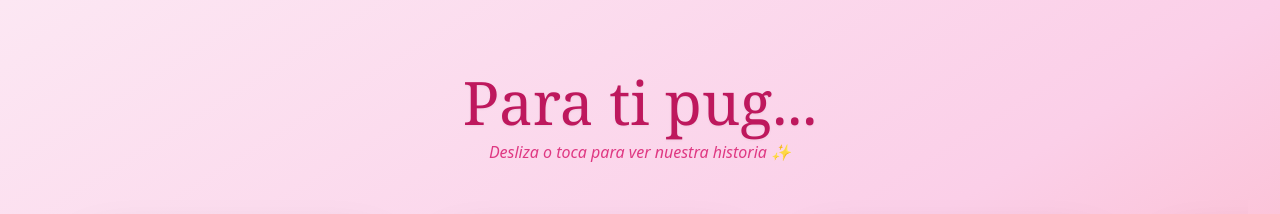
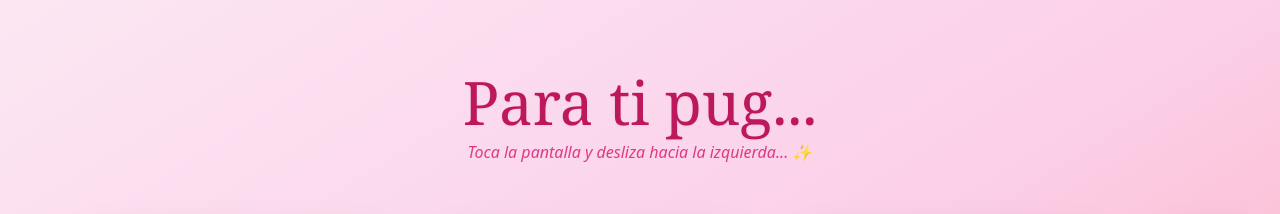
Before and after one commit to Uriel1021/Carrusel, a React (Vite) app: page / in a window 1280 px wide. Shown: the top 214 px of the page. Built offline with nearby package versions, Linux system fonts and the light colour scheme.

Commit message:
version lista

```diff
--- a/src/MuseumGallery.jsx
+++ b/src/MuseumGallery.jsx
@@ -112,7 +112,7 @@ export default function MuseumGallery() {
             animate={{ opacity: 1 }}
             className="text-pink-600/90 mt-2 text-sm md:text-base italic"
           >
-            Desliza o toca para ver nuestra historia ✨
+            Toca la pantalla y desliza hacia la izquierda... ✨
           </motion.p>
         </header>
 
```
